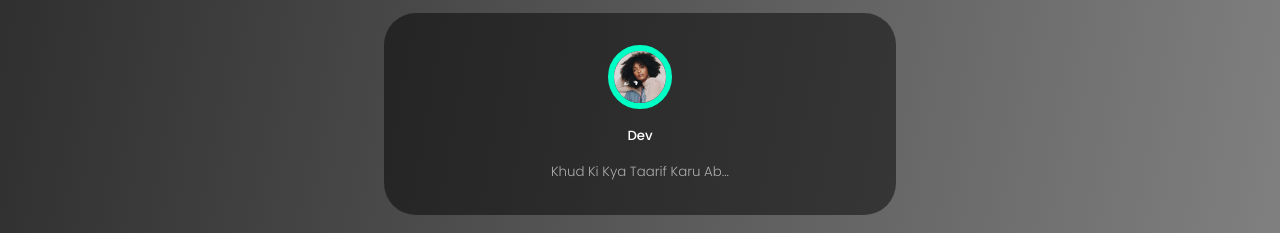
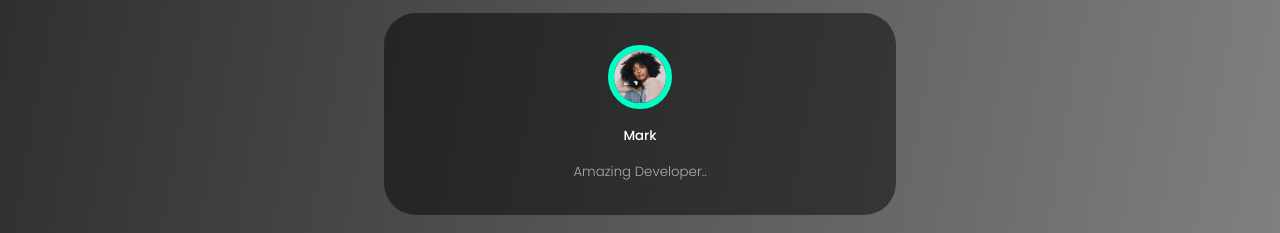
Before and after one commit to DEVKUMARRAI/DEVS-PORTFOLIO, a React (Create React App) app: page / in a window 1280 px wide. Shown: the part 4400-4633 px from the top of the page. Built offline with nearby package versions, Linux system fonts and the light colour scheme.

Commit message:
Testimonials Improved

```diff
--- a/package.json
+++ b/package.json
@@ -1,5 +1,6 @@
 {
   "name": "portfolio_website_dev",
+  "homepage": "https://DEVKUMARRAI.github.io/My-Portfolio_Website",
   "version": "0.1.0",
   "private": true,
   "dependencies": {
@@ -15,6 +16,8 @@
     "web-vitals": "^2.1.4"
   },
   "scripts": {
+    "predeploy": "npm run build",
+    "deploy": "gh-pages -d build",
     "start": "react-scripts start",
     "build": "react-scripts build",
     "test": "react-scripts test",
--- a/src/components/testimonials/Testimonials.jsx
+++ b/src/components/testimonials/Testimonials.jsx
@@ -14,26 +14,26 @@ const details = [
   {
     id: 1,
     image: AV1,
-    name: "Dev",
-    review: "Khud Ki Kya Taarif Karu Ab...",
+    name: "Mark",
+    review: "Amazing Developer..",
   },
   {
     id: 2,
     image: AV2,
     name: "Rudra",
-    review: "Mast Website Banata Hai Ladka",
+    review: "Created Awesome Website For me",
   },
   {
     id: 3,
     image: AV3,
     name: "Shivansh",
-    review: "Papa Mere Best Full Stack Developer Hai",
+    review: "Great Developer",
   },
   {
     id: 4,
     image: AV4,
     name: "Riya",
-    review: "Mera Bf Best Hai",
+    review: "Thanks For The Amazing Websites",
   },
 ];
 
```
Also changed, not shown: 1 other file (tests, documents, lock files or other folders).
